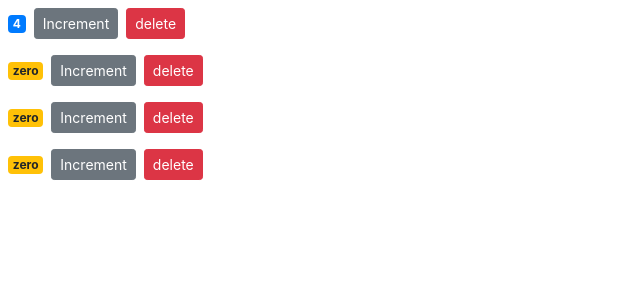
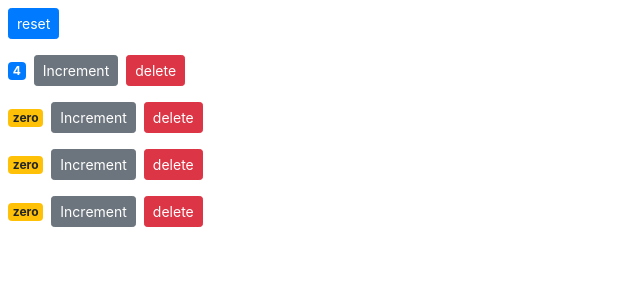
Before and after one commit to nazaninqfn/react, a React (Create React App) app in the folder counter-app/: page / in a window 1280 px wide. Shown: the top 300 px of the page, without its empty margins (0-640 px from the left). Built offline with nearby package versions, Linux system fonts and the light colour scheme.

Commit message:
4-9- encapsulate

```diff
--- a/counter-app/src/components/counter.jsx
+++ b/counter-app/src/components/counter.jsx
@@ -2,7 +2,7 @@ import React, { Component } from 'react'
 
 class Counter extends Component {
     state = {
-        value: this.props.value,
+        value: this.props.counter.value,
     };
 
 
@@ -26,15 +26,11 @@ class Counter extends Component {
             </button>
 
             <button
-                onClick={() => this.props.onDelete(this.props.id)}
+                onClick={() => this.props.onDelete(this.props.counter.id)}
                 className="btn btn-danger btn-sm m-2"
             >
                 delete
             </button>
-            {/*
-            our counter component is raising an event,
-            and it's parent, that is counters component is handling that event.
-            */}
 
         </div>
         );
--- a/counter-app/src/components/counters.jsx
+++ b/counter-app/src/components/counters.jsx
@@ -10,13 +10,17 @@ class Counters extends Component {
                 {id:2, value:0 },
                 {id:3, value:0 },
                 {id:4, value:0 },
-                // in React we do not update the state
-                // directly, in other words, we are not going to remove a counter
-                // from this array, instead, we're going to create a new array
-                // without a given counter, and then call the setState method
-                // of our component, and let react update the state.
+
             ]
         } ;
+
+        handleReset = () => {
+            const counters = this.state.counters.map(c =>{
+                c.value = 0;
+                return c;
+            });
+            this.setState({ counters});
+        };
 
         handleDelete = counterId => {
             const counters = this.state.counters.filter(c => c.id !== counterId);
@@ -28,13 +32,24 @@ class Counters extends Component {
 
         return (
         <div>
-
+            <buttton
+            onclick={this.handleReset}
+            className="btn btn-primary btn-sm m-2">reset</buttton>
+            {/* we don't have a single source of truth
+                Each of our components have our own local state
+                counters component, has an array of counters, and each
+                counter component has a value. This value is currently
+                disconnected from the value property of each counter
+                object that we have in this array
+                We need to remove the local state in our counter component
+                and have a single source of truth
+            */}
             {this.state.counters.map(counter => (
                 <Counter
                 key={counter.id}
                 onDelete={this.handleDelete}
-                value={counter.value}
-                id={counter.id}
+                //to encapsulate related values
+                counter={counter}
             />
             ))}
 
```
